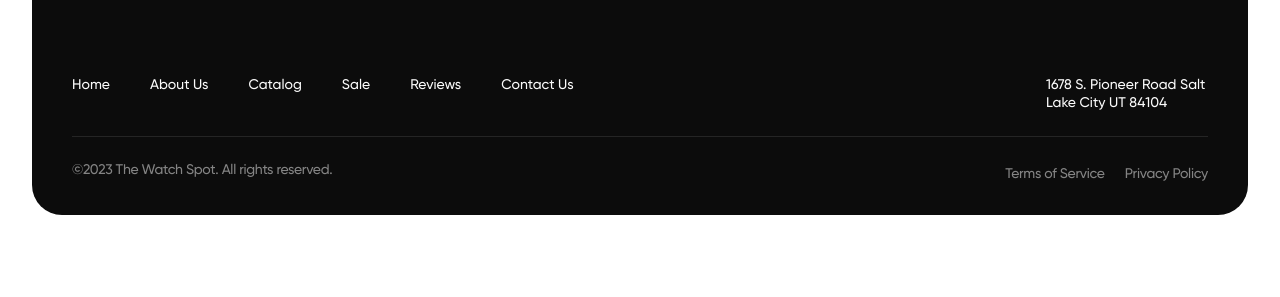
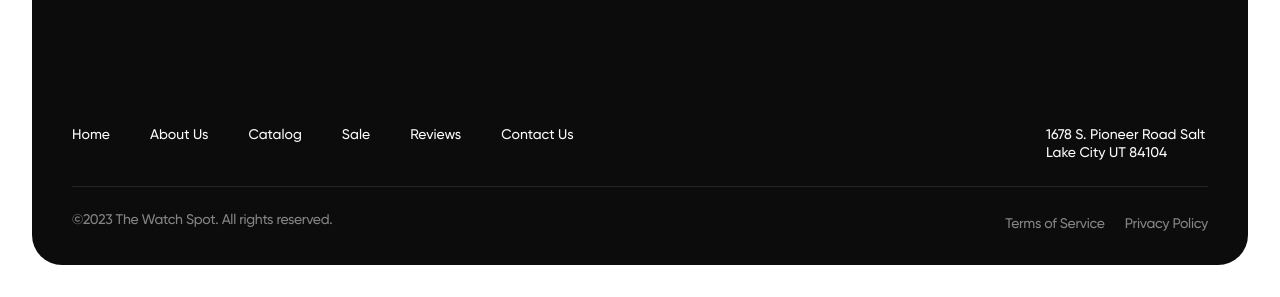
Before and after one commit to Yevhenii98765/prodjekt_Juniors_team_four, a website built with Vite: page src/index.html in a window 1280 px wide. Shown: the part 4941-5238 px from the top of the page. Before the commit the page ends 5176 px from the top, so only its background shows below. Built offline with nearby package versions, Linux system fonts and the light colour scheme; files whose address does not match are found by name.

Commit message:
footer/fix-padding-top/ mobaile-tablet-desktop

```diff
--- a/src/css/footer.css
+++ b/src/css/footer.css
@@ -1,12 +1,21 @@
 footer {
     padding-bottom: 20px;
+    padding-top: 30px;
 }
 
 @media screen and (min-width: 768px) {
-    .footer {
+    footer {
         padding-bottom: 32px;
+        padding-top: 40px;
     }
 }
+
+@media screen and (min-width: 1280px) {
+    footer {
+       padding-top: 50px;
+    }
+  }
+
 
 @media screen and (min-width: 1280px) {
     footer .container {
--- a/src/partials/footer.html
+++ b/src/partials/footer.html
@@ -58,7 +58,7 @@
                 <a class="nav-link" href="#section-sale">Sale</a>
               </li>
               <li class="footer-type-syles">
-                <a class="nav-link" href="">Reviews</a>
+                <a class="nav-link" href="#reviewsid">Reviews</a>
               </li>
               <li class="footer-type-syles">
                 <a class="nav-link" href="#section-contact-us">Contact Us</a>
```
